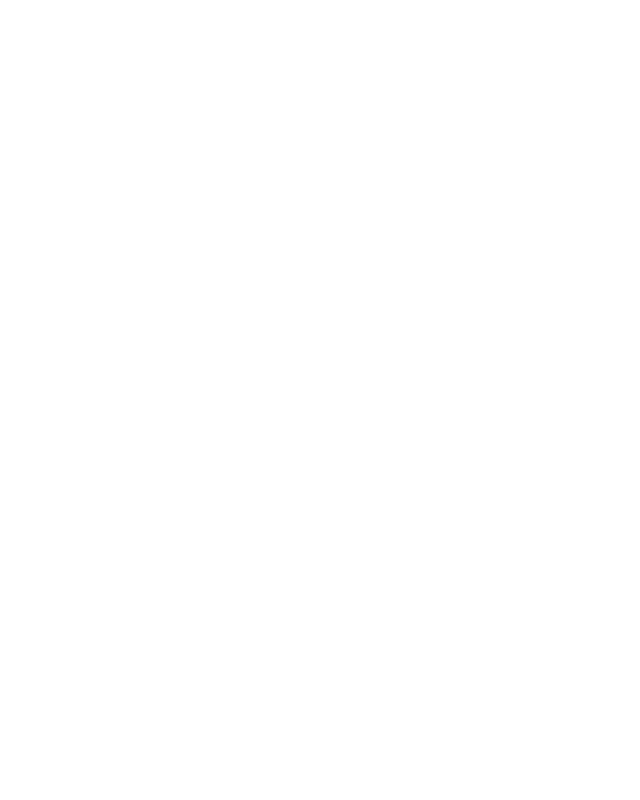
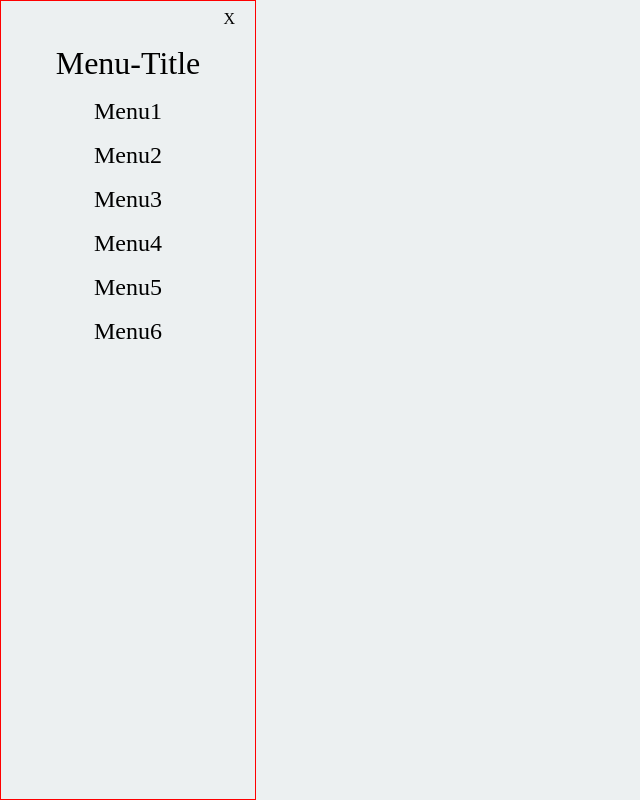
Before and after one commit to AustinHyoung/Oauth2-, a React (Vite) app: page /book in a window 1280 px wide. Before the commit this address had no page. Shown: the whole page, without its empty margins (0-640 px from the left). Built offline with nearby package versions, Linux system fonts and the light colour scheme.

Commit message:
sidebar css

```diff
--- a/src/App.tsx
+++ b/src/App.tsx
@@ -3,6 +3,7 @@
 import Main from './pages/Main';
 import About from './pages/About';
 import Layout from './layout/Layout';
+import Book from './pages/Book';
 
 const App = () => {
   return (
@@ -11,6 +12,7 @@
         <Route path="/" element={<Main />} />
         <Route path="/about" element={<About />} />
       </Route>
+      <Route path="/book" element={<Book />} />
     </Routes>
   );
 };
--- /dev/null
+++ b/src/components/SidebarComponent.tsx
@@ -0,0 +1,20 @@
+import React from 'react';
+
+const SidebarComponent = () => {
+  return (
+    <div style={{ height: '100%', display: 'flex', flexDirection: 'column', border: '1px solid red', width: '20%' }}>
+      <div style={{ padding: 10, textAlign: 'end' }}>
+        <span style={{ padding: 10, textAlign: 'end', cursor: 'pointer' }}>X</span>
+      </div>
+      <div style={{ fontSize: '2rem', padding: 10, textAlign: 'center' }}>Menu-Title</div>
+      <div style={{ fontSize: '1.5rem', padding: 10, textAlign: 'center' }}>Menu1</div>
+      <div style={{ fontSize: '1.5rem', padding: 10, textAlign: 'center' }}>Menu2</div>
+      <div style={{ fontSize: '1.5rem', padding: 10, textAlign: 'center' }}>Menu3</div>
+      <div style={{ fontSize: '1.5rem', padding: 10, textAlign: 'center' }}>Menu4</div>
+      <div style={{ fontSize: '1.5rem', padding: 10, textAlign: 'center' }}>Menu5</div>
+      <div style={{ fontSize: '1.5rem', padding: 10, textAlign: 'center' }}>Menu6</div>
+    </div>
+  );
+};
+
+export default SidebarComponent;
--- a/src/index.css
+++ b/src/index.css
@@ -128,10 +128,7 @@
 }
 
 html,
-body {
-  height: 100%;
-}
-
+body,
 #root {
   height: 100%;
 }
--- a/src/layout/Header.tsx
+++ b/src/layout/Header.tsx
@@ -12,7 +12,6 @@
           </ul>
         </div>
       </BrowserView>
-      <MobileView>123123123123</MobileView>
     </header>
   );
 };
--- /dev/null
+++ b/src/pages/Book.tsx
@@ -0,0 +1,12 @@
+import SidebarComponent from '../components/SidebarComponent';
+import React from 'react';
+
+const Book = () => {
+  return (
+    <div style={{ height: '100%', backgroundColor: '#ecf0f1' }}>
+      <SidebarComponent />
+    </div>
+  );
+};
+
+export default Book;
--- a/src/pages/Main.tsx
+++ b/src/pages/Main.tsx
@@ -10,6 +10,9 @@
         <div>2</div>
         <div>3</div>
         <div>4</div>
+        <Link to="/book">
+          <div>Go to booking system</div>
+        </Link>
         {/* <div className="snap-center h-screen bg-green-50">
           <div className="">Contents1</div>
         </div>
@@ -17,13 +20,14 @@
         <div className="snap-center h-screen bg-blue-50">Contents3</div>
         <div className="snap-center h-screen bg-red-50">Contents4</div> */}
       </div>
-      <div className="overflow-y-scroll h-60 snap-mandatory snap-y">
+      {/* 스크롤 할때 포커싱 해주는 클래스 */}
+      {/* <div className="overflow-y-scroll h-60 snap-mandatory snap-y">
         <div className="h-60 bg-slate-500 snap-center">Contents1</div>
         <div className="h-60 bg-slate-600 snap-center">Contents1</div>
         <div className="h-60 bg-slate-700 snap-center">Contents1</div>
         <div className="h-60 bg-slate-800 snap-center">Contents1</div>
         <div className="h-60 bg-slate-900 snap-center">Contents1</div>
-      </div>
+      </div> */}
     </>
   );
 };
```
